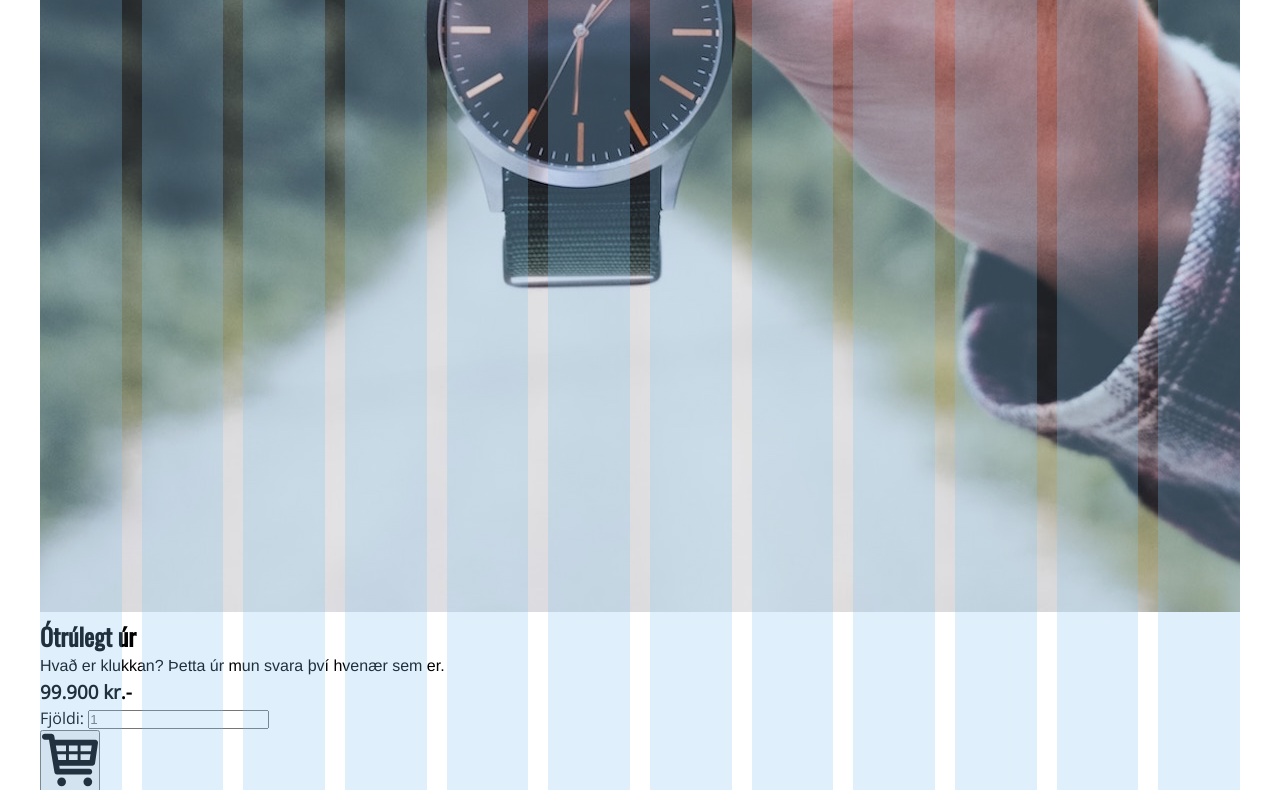
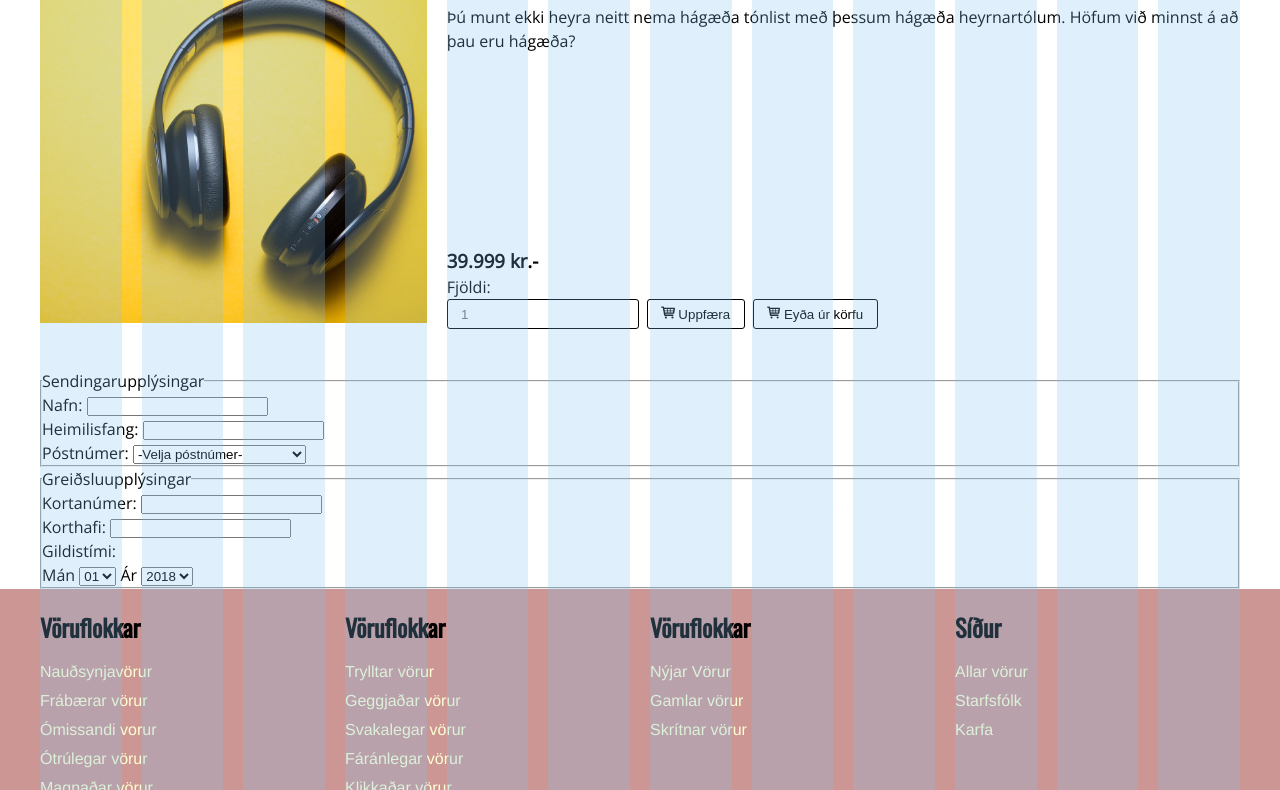
Before and after one commit to jonthorsteins/vefforritun-hopverkefni-1, a website: page pages/cart.html in a window 1280 px wide. Shown: the part 761-1551 px from the top of the page. Drawn offline with nearby package versions, Linux system fonts and the light colour scheme; files that its build step writes are made by us from their sources; files whose address does not match are found by name.

Commit message:
no message

```diff
--- a/pages/cart.html
+++ b/pages/cart.html
@@ -14,7 +14,7 @@
   	<div class="header__content">
       <div class="header__row">
         <div class="header__col">
-  		    <h1 class="header__title">Vöruhúsið</h1>
+  		    <h1 class="header__title">Karfa</h1>
         </div>
       </div>
       <div class="header__row">
@@ -37,7 +37,7 @@
   	</div>
   </header>
   <main>
-    <h2>Vörur í Körfu</h2>
+    <h2 class="basket">Vörur í Körfu</h2>
     <div class="cart">
       <div class="cart__row">
         <div class="cart__col">
@@ -45,26 +45,27 @@
             <div class="cart__image">
               <img src="../img/watch.jpg">
             </div>
+          </div>
+          <div class="cart__col">
             <div class="card__content">
-              <div class="card__info"></div>
                 <h2 class="card__title">Ótrúlegt úr</h2>
                 <p>Hvað er klukkan? Þetta úr mun svara því hvenær sem er.</p>
-                <h3 class="price">99.900 kr.-</h3>
               </div>
-              </form class="card__input">
+              <h3 class="price">99.900 kr.-</h3>
+              <form class="card__input">
                 <div class="input__quantity">
-                  <label class="count__label" for="count">Fjöldi:</label>
-                  <input class="quantity" type="text" id="count" placeholder="1">
+                  <label class="input__label" for="count">Fjöldi:</label>
+                  <input class="input__count" type="text" id="count" placeholder="1">
                 </div>
                 <div class="input__put">
-                  <button class="put__button">
-                    <img class="cart" src="../img/cart.svg">
+                  <button class="input__button">
+                    <img class="input__cart" src="../img/cart.svg">
                     Uppfæra
                   </button>
                 </div>
                 <div class="input__remove">
-                  <button class="put__button">
-                    <img class="cart" src="../img/cart.svg">
+                  <button class="input__button">
+                    <img class="input__cart" src="../img/cart.svg">
                     Eyða úr körfu
                   </button>
                 </div>
@@ -82,26 +83,27 @@
             <div class="cart__image">
               <img src="../img/headphones.jpg">
             </div>
+          </div>
+          <div class="cart__col">
             <div class="card__content">
-              <div class="card__info"></div>
                 <h2 class="card__title">Hágæða heyrnatól</h2>
                 <p>Þú munt ekki heyra neitt nema hágæða tónlist með þessum hágæða heyrnartólum. Höfum við minnst á að þau eru hágæða?</p>
-                <h3 class="price">39.999 kr.-</h3>
               </div>
-              </form class="card__input">
+            <h3 class="price">39.999 kr.-</h3>
+              <form class="card__input">
                 <div class="input__quantity">
-                  <label class="count__label" for="count">Fjöldi:</label>
-                  <input class="quantity" type="text" id="count" placeholder="1">
+                  <label class="input__label" for="count">Fjöldi:</label>
+                  <input class="input__count" type="text" id="count" placeholder="1">
                 </div>
                 <div class="input__put">
-                  <button class="put__button">
-                    <img class="cart" src="img/cart.svg">
+                  <button class="input__button">
+                    <img class="input__cart" src="../img/cart.svg">
                     Uppfæra
                   </button>
                 </div>
                 <div class="input__remove">
-                  <button class="put__button">
-                    <img class="cart" src="img/cart.svg">
+                  <button class="input__button">
+                    <img class="input__cart" src="../img/cart.svg">
                     Eyða úr körfu
                   </button>
                 </div>
--- /dev/null
+++ b/scss/cart.scss
@@ -0,0 +1,110 @@
+@import "config";
+
+.basket {
+  font-family: $font-heading;
+  font-size: 2em;
+  padding-top: $gutter;
+  padding-bottom: $gutter;
+}
+
+.cart {
+  display: flex;
+  flex-wrap: wrap;
+  justify-content: space-around;
+  padding-top: $gutter;
+
+  &__row {
+    display: flex;
+    flex-wrap: wrap;
+    margin-left: -10px;
+    margin-right: -10px;
+    margin-bottom: $gutter;
+
+    @media(max-width: 500px){
+      flex-direction: column;
+    }
+  }
+
+  &__col {
+    display: flex;
+    flex-direction: column;
+    padding-right: 10px;
+    padding-left: 10px;
+    margin: 0 0 20px;
+    width: 66.66666%;
+
+    &:nth-child(1) {
+      width: 33.33333%
+    }
+
+    @media(max-width: 500px) {
+      width: 100%;
+    }
+  }
+
+  &__col:nth-child(1){
+    @media(max-width: 500px) {
+      width: 100%;
+    }
+  }
+}
+
+.card {
+  &__title {
+    font-size: 2em;
+    margin-bottom: $gutter;
+  }
+
+  &__content {
+    display: flex;
+    flex-direction: column;
+    flex: 1;
+
+    & p {
+      font-family: $font-main;
+      line-height: 1.5em;
+    }
+  }
+
+  &__input {
+    display: flex;
+    flex-direction: row;
+    flex-wrap: wrap;
+
+  }
+}
+
+.input {
+  margin-top: $gutter;
+
+  &__quantity {
+    display: flex;
+    flex-direction: column;
+    align-self: flex-end;
+  }
+
+  &__count {
+    border: 1px solid #000;
+    border-radius: 3px;
+    height: 30px;
+    padding-left: 1em;
+  }
+
+  &__button {
+    border: 1px solid #000;
+    border-radius: 3px;
+    background-color: #ffffff;
+    height: 30px;
+    padding-right: 1em;
+    padding-left: 1em;
+  }
+
+  &__put, &__remove {
+    margin-left: 0.5em;
+    align-self: flex-end;
+  }
+
+  &__cart {
+    width: 1em;
+  }
+}
--- a/scss/products.scss
+++ b/scss/products.scss
@@ -75,6 +75,10 @@
     border: 1px solid #000;
     border-radius: 3px;
     height: 30px;
+
+    &::-webkit-input-placeholder {
+      font-size: 1em;
+    }
   }
 
   &__cart {
--- a/styles.scss
+++ b/styles.scss
@@ -30,7 +30,6 @@ img { /* stylelint-disable-line */
 
 main { /* stylelint-disable-line */
   max-width: $max-width;
-  /*min-height: 100vh;*/
   margin: 0 auto;
 
   padding-left: 20px;
@@ -50,3 +49,4 @@ main { /* stylelint-disable-line */
 @import "scss/staff.scss";
 @import "scss/products.scss";
 @import "scss/index.scss";
+@import "scss/cart.scss";
```
